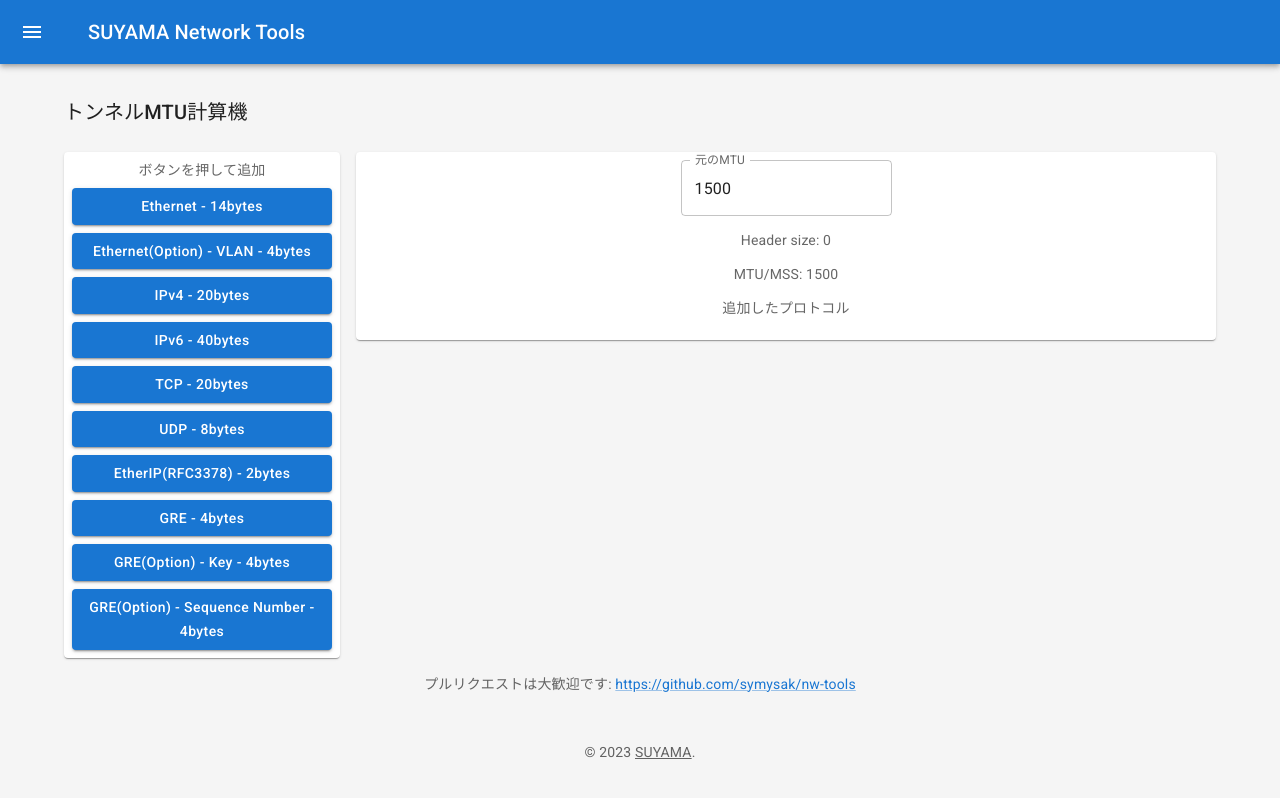
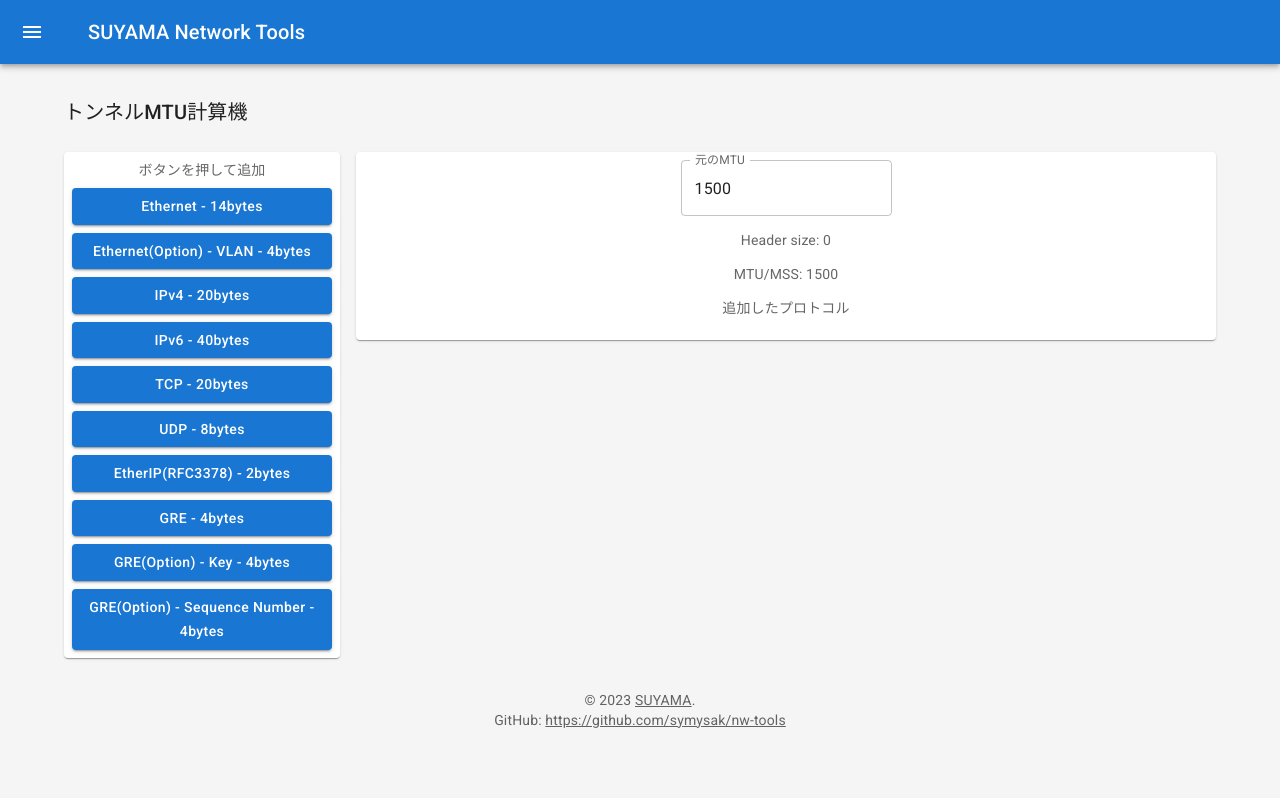
Before and after one commit to symysak/nw-tools, a React (Create React App) app: page /mtu-calculator in a window 1280 px wide. Built offline with nearby package versions, Linux system fonts and the light colour scheme.

Commit message:
githubリンクを追加

```diff
--- a/src/pages/MTUcalculator.tsx
+++ b/src/pages/MTUcalculator.tsx
@@ -193,9 +193,6 @@ function MTUcalculator() {
                         </Item>
                     </Grid>
                 </Grid>
-                <Typography component="p" variant="body2" color="text.secondary" align="center" padding={2}>
-                    プルリクエストは大歓迎です: <Link href="https://github.com/symysak/nw-tools">https://github.com/symysak/nw-tools</Link>
-                </Typography>
             </Dashboard>
 
         </div>
--- a/src/templates/Dashboard.tsx
+++ b/src/templates/Dashboard.tsx
@@ -19,13 +19,9 @@ import useMediaQuery from '@mui/material/useMediaQuery';
 function Copyright(props: any) {
   return (
     <Typography variant="body2" color="text.secondary" align="center" {...props}>
-      {'© '}
-      {new Date().getFullYear()}
-      {' '}
-      <Link color="inherit" href="/">
-        SUYAMA
-      </Link>
-      {'.'}
+      {'© '} {new Date().getFullYear()} {' '} <Link color="inherit" href="/">SUYAMA</Link>{'.'}
+      <br />
+      {"GitHub: "} <Link color="inherit" href="https://github.com/symysak/nw-tools">https://github.com/symysak/nw-tools</Link>
     </Typography>
   );
 }
```
